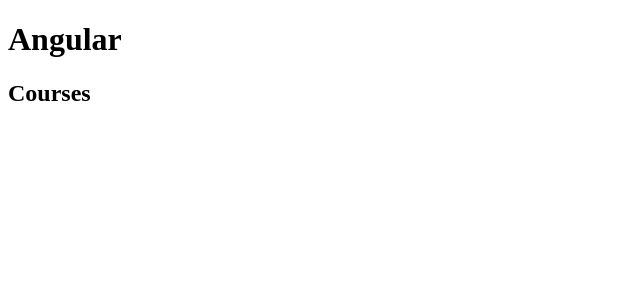
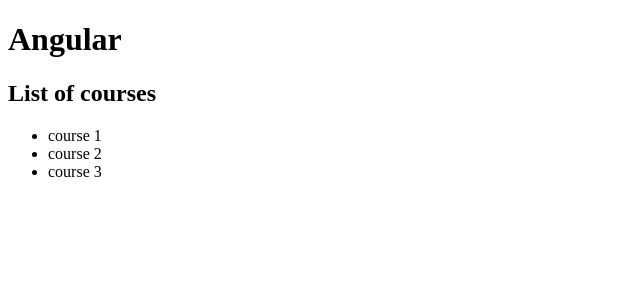
Before and after one commit to Avishek-kr/angular2021, an Angular app: page / in a window 1280 px wide. Shown: the top 300 px of the page, without its empty margins (0-640 px from the left). Built offline with nearby package versions, Linux system fonts and the light colour scheme.

Commit message:
directives *ngFor

```diff
--- a/src/app/courses.component.ts
+++ b/src/app/courses.component.ts
@@ -2,8 +2,20 @@
 
 @Component({
     selector: 'courses',  // <courses>
-    template: '<h2>Courses</h2>'
+    template: `<h2>{{ title }}</h2>
+        <ul>
+            <li *ngFor="let course of courses">
+                {{course}}
+            </li>
+        </ul>
+    `
 })
 export class CoursesComponent{
+    title= "List of courses";
 
+    getTitle(){
+        return this.title;
+    }
+
+    courses= ["course 1","course 2","course 3"]
 }
```
